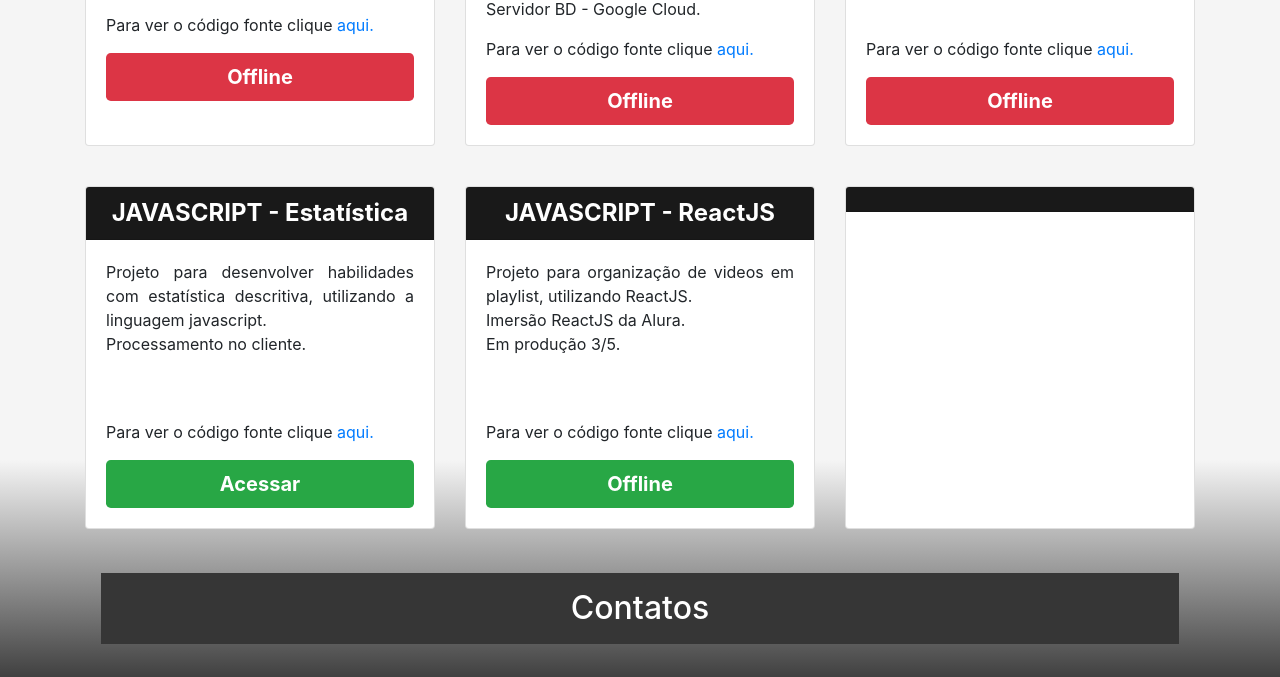
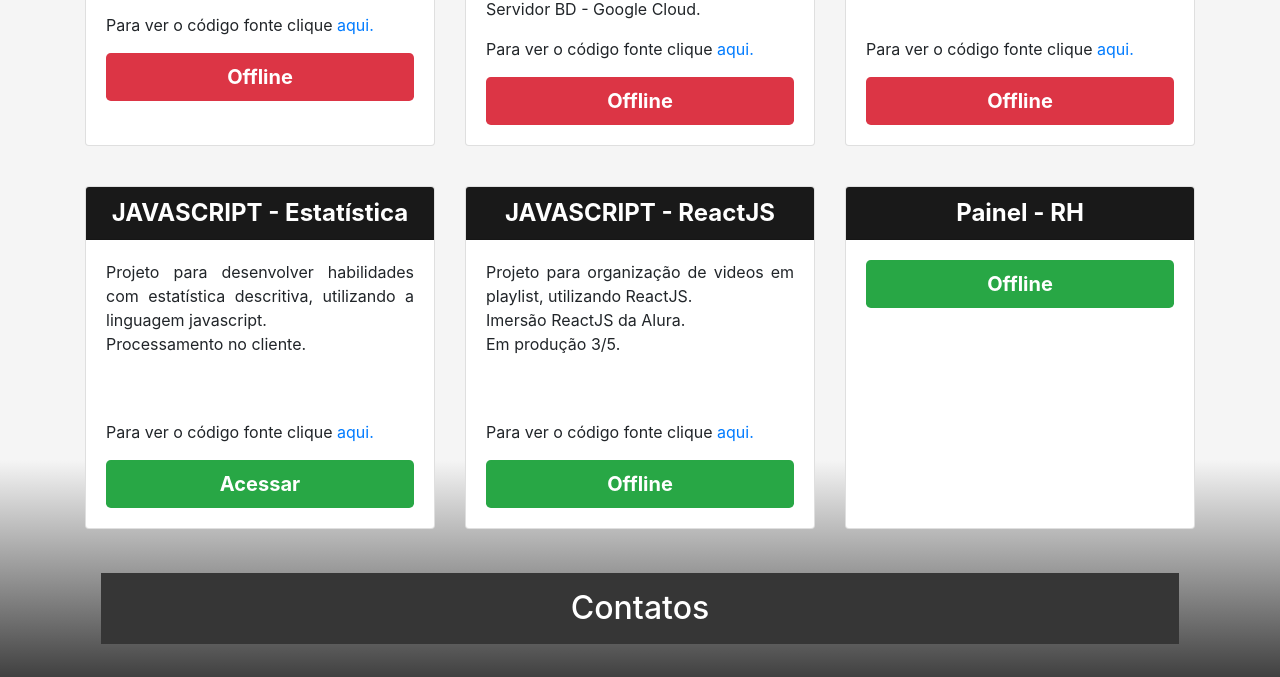
Before and after one commit to rlimax/rlimax.github.io, a plain HTML site: page index.html in a window 1280 px wide. Shown: the part 781-1458 px from the top of the page. Drawn offline with nearby package versions, Linux system fonts and the light colour scheme.

Commit message:
Atualizando

```diff
--- a/index.html
+++ b/index.html
@@ -134,9 +134,11 @@
             </div>
             <div class="card mb-4 box-shadow">
                 <div class="card-header dblue">
-                    <h4 class="my-0 font-weight-bold text-white text-center"></h4>
+                    <h4 class="my-0 font-weight-bold text-white text-center">Painel - RH</h4>
                 </div>
                 <div class="card-body">
+			<a href="https://github.com/rlimax/PainelRH/" target="_blank"
+                        class="btn btn-lg btn-block bg-success text-white font-weight-bold" style="margin-bottom: 0pt;">Offline</a>
                 </div>
             </div>
 		</div>
```
